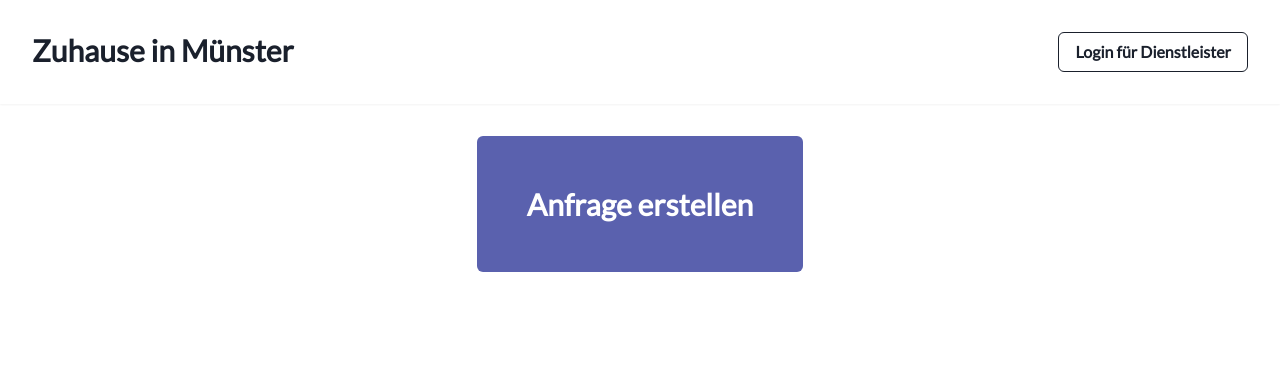
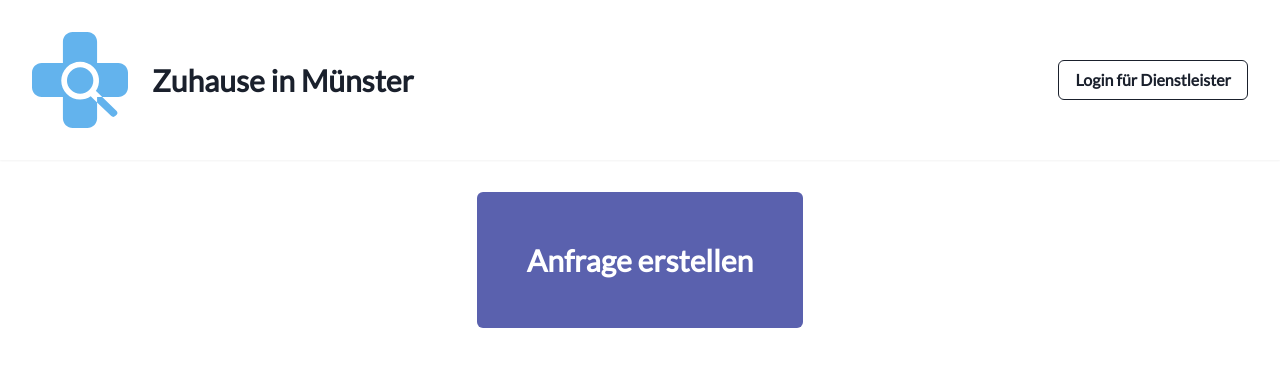
Before and after one commit to TamaraGunkel/MatchingPflege, a React (Create React App) app in the folder frontend/: page / in a window 1280 px wide. Shown: the top 366 px of the page. Built offline with nearby package versions, Linux system fonts and the light colour scheme.

Commit message:
Add header logo

```diff
--- a/frontend/src/components/Header/Header.js
+++ b/frontend/src/components/Header/Header.js
@@ -1,5 +1,7 @@
-import {Box, Flex, Spacer, Heading, Link, Button} from '@chakra-ui/react';
+import {Box, Flex, Spacer, Heading, Link, Button, HStack, Image} from '@chakra-ui/react';
 import {useLocation, Link as RouterLink} from 'react-router-dom';
+
+import Logo from '../../img/WhoCaresLogo.svg';
 
 const Header = () => {
   const location = useLocation();
@@ -7,10 +9,13 @@ const Header = () => {
   return (
     <Box p={8} boxShadow="sm" w="100%" as="header">
       <Flex>
-        <Heading size="lg">Zuhause in Münster</Heading>
+        <HStack spacing={6}>
+          <Image src={Logo} boxSize="24" />
+          <Heading size="lg">Zuhause in Münster</Heading>
+        </HStack>
         <Spacer />
         {location.pathname === '/' && (
-          <Link as={RouterLink} to="/login" alignSelf="flex-end">
+          <Link as={RouterLink} to="/login" alignSelf="center">
             <Button variant="outline">Login für Dienstleister</Button>
           </Link>
         )}
```
Also changed, not shown: frontend/src/img/WhoCaresLogo.svg (added), frontend/src/img/background.jpg (added).
